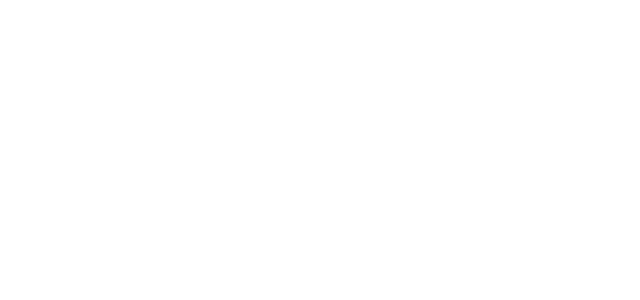
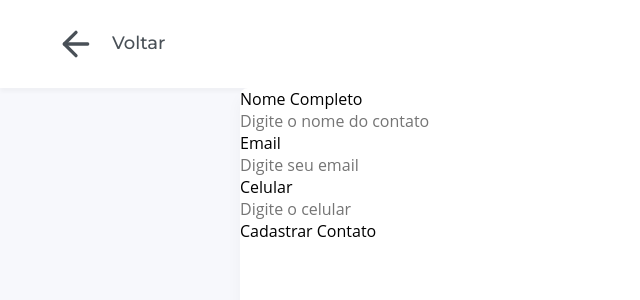
Before and after one commit to ArthurSimoess/desafio-diwe, a React (Create React App) app: page /createContact in a window 1280 px wide. Before the commit this address had no page. Shown: the top 300 px of the page, without its empty margins (0-640 px from the left). Built offline with nearby package versions, Linux system fonts and the light colour scheme.

Commit message:
feat: createContactPage created and create contact forms

```diff
--- a/src/pages/contactList/ContactList.js
+++ b/src/pages/contactList/ContactList.js
@@ -1,4 +1,5 @@
 import React from 'react';
+import { useNavigate } from 'react-router-dom';
 import ButtonTable from '../../components/buttonTable/BtnTable';
 import Header from '../../components/header/Header';
 import './contactListStyle.scss';
@@ -6,6 +7,12 @@
 import editIcon from '../../assets/images/edit.svg';
 
 function ContactList() {
+  const navigate = useNavigate();
+
+  function createContactBtn() {
+    navigate('/createContact');
+  }
+
   return (
     <main className="contactList-container">
       <Header path="/" />
@@ -14,6 +21,7 @@
           <h1>Listagem de Contatos</h1>
           <button
             type="button"
+            onClick={createContactBtn}
           >
             Adicionar novo contato
           </button>
--- a/src/pages/contactList/contactListStyle.scss
+++ b/src/pages/contactList/contactListStyle.scss
@@ -92,6 +92,7 @@
         flex-direction: row;
         gap: 5px;
         align-items: center;
+        cursor: pointer;
       }
     }
   }
--- /dev/null
+++ b/src/pages/createContact/CreateContact.js
@@ -0,0 +1,65 @@
+import React, { useState } from 'react';
+import Header from '../../components/header/Header';
+import './createStyle.scss';
+
+function CreateContact() {
+  const [contact, setContact] = useState({
+    name: '',
+    email: '',
+    mobile: '',
+  });
+
+  function handleChange({ target }) {
+    const { name, value } = target;
+    setContact({
+      ...contact,
+      [name]: value,
+    });
+  }
+
+  return (
+    <main className="main-create">
+      <Header path="/contactList" />
+      <div className="forms-container">
+        <form>
+          <label htmlFor="name">
+            <p>Nome Completo</p>
+            <input
+              name="name"
+              required
+              placeholder="Digite o nome do contato"
+              onChange={handleChange}
+            />
+          </label>
+          <div>
+            <label htmlFor="email">
+              <p>Email</p>
+              <input
+                name="email"
+                required
+                placeholder="Digite seu email"
+                onChange={handleChange}
+              />
+            </label>
+            <label htmlFor="mobile">
+              <p>Celular</p>
+              <input
+                name="mobile"
+                required
+                placeholder="Digite o celular"
+                onChange={handleChange}
+              />
+            </label>
+          </div>
+          <button
+            type="submit"
+          >
+            Cadastrar Contato
+          </button>
+        </form>
+      </div>
+    </main>
+  );
+}
+
+export default CreateContact;
--- /dev/null
+++ b/src/pages/createContact/createStyle.scss
@@ -0,0 +1,22 @@
+@import '../../styles/main';
+
+.main-create {
+  height: 100vh;
+  width: 100vw;
+  background-color: $bg-gray;
+  overflow: auto;
+}
+
+.forms-container {
+  display: flex;
+  align-items: center;
+  justify-content: center;
+
+  form {
+    width: 800px;
+    height: 300px;
+    background: #FFFFFF;
+    box-shadow: 0px 10px 16px rgba(0, 0, 0, 0.04);
+    border-radius: 8px;
+  }
+}
--- a/src/routes.js
+++ b/src/routes.js
@@ -1,6 +1,7 @@
 import React from 'react';
 import { Route, Routes } from 'react-router-dom';
 import ContactList from './pages/contactList/ContactList';
+import CreateContact from './pages/createContact/CreateContact';
 import LoginPage from './pages/login/LoginPage';
 
 function RoutesPages() {
@@ -8,6 +9,7 @@
     <Routes>
       <Route path="/" element={<LoginPage />} />
       <Route path="/contactList" element={<ContactList />} />
+      <Route path="/createContact" element={<CreateContact />} />
     </Routes>
   );
 }
```
